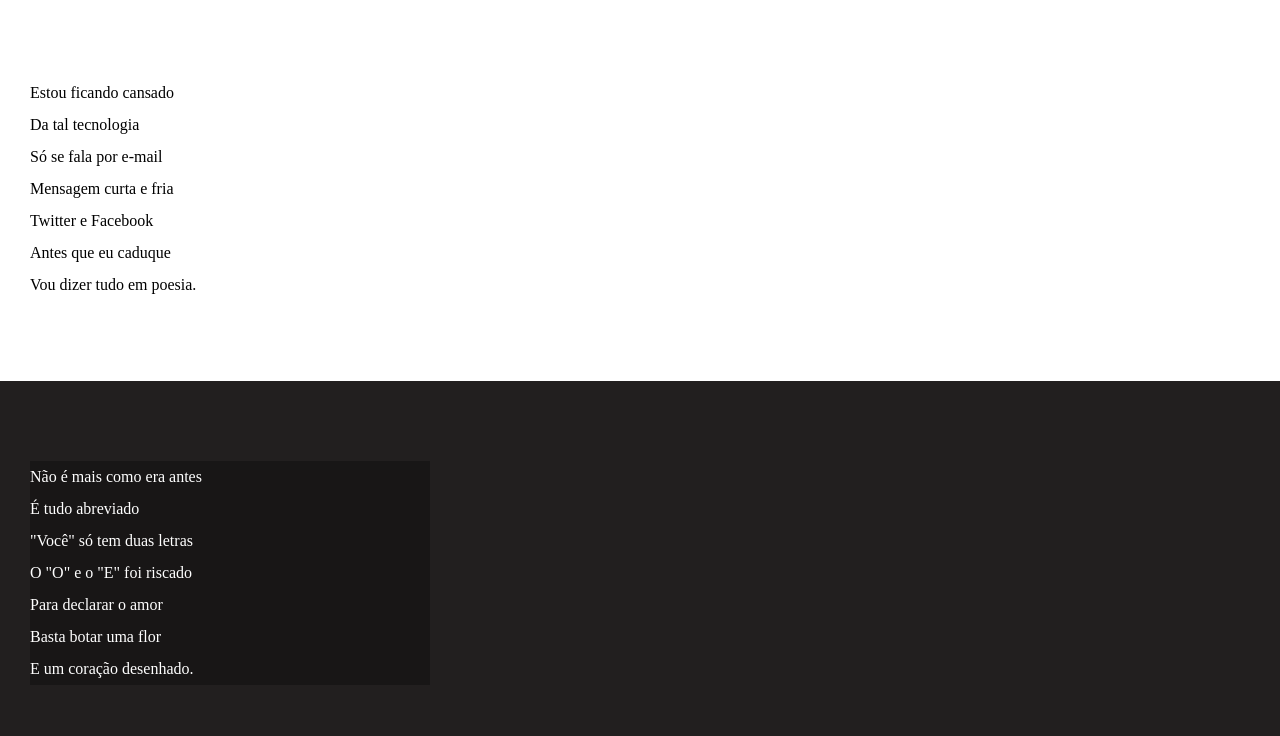
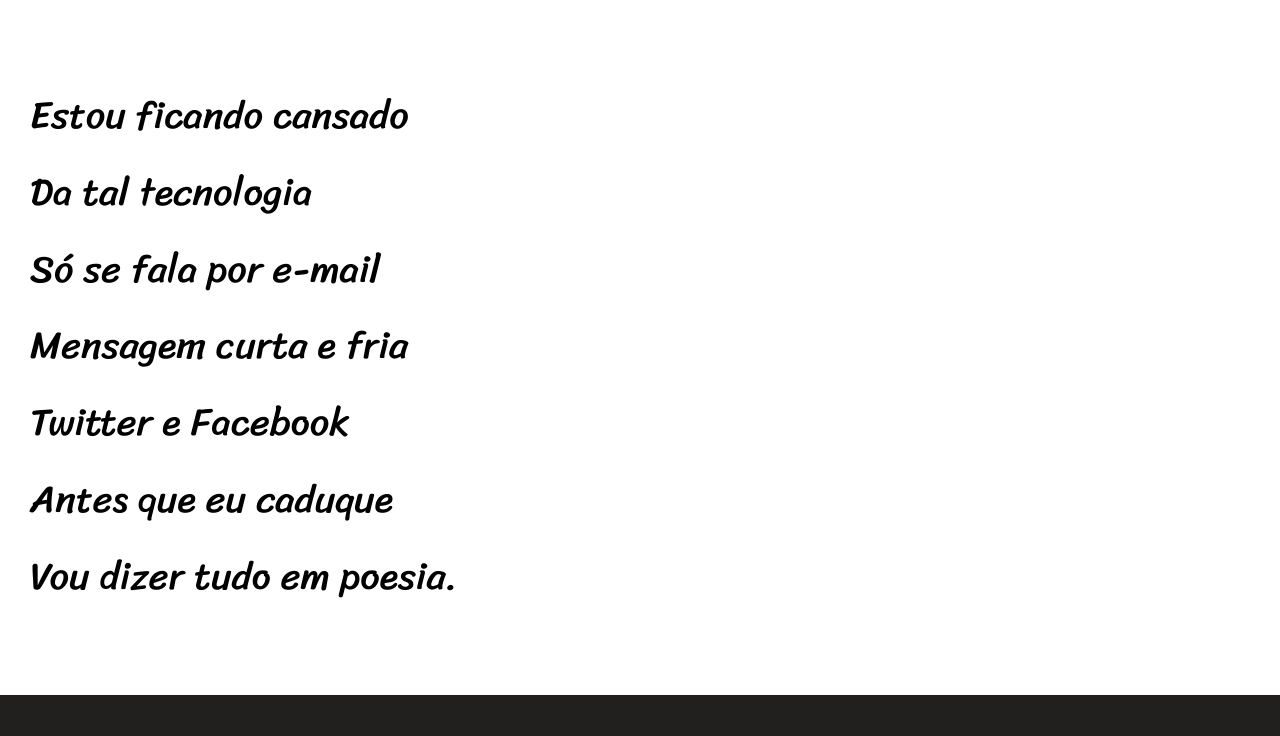
Before and after one commit to VitorDevWeb/html-css, a plain HTML site: page desafios/d012/index.html in a window 1280 px wide. Shown: the part 158-894 px from the top of the page. Drawn offline with Linux system fonts and the light colour scheme.

Commit message:
Update style.css

```diff
--- a/desafios/d012/estilo/style.css
+++ b/desafios/d012/estilo/style.css
@@ -1,13 +1,24 @@
 @charset "utf-8";
+
+@import url('https://fonts.googleapis.com/css2?family=Passion+One:wght@400;700;900&display=swap');
+@import url('https://fonts.googleapis.com/css2?family=Sriracha&display=swap');
+
+:root{
+    --font1: Verdana, Geneva, Tahoma, sans-serif;
+    --font2:  'Passion One', 'cursive';
+    --font3: 'Sriracha', 'cursive';
+}
 
 *{
     margin: 0;
     padding: 0;
+
 }
 
 html, body{
     min-height: 100%vh;
     background-color: dark;
+    font-family: var(--font1);
 }
 
 header{
@@ -19,6 +30,9 @@ header{
 header > h1{
     padding-top: 50px;
     font-variant: small-caps;
+    font-family: var(--font2);
+
+
 }
 
 header > p{
@@ -41,6 +55,8 @@ section{
     padding-bottom: 10vh;
     line-height: 2em;
     padding-left: 30px;
+    font-family: var(--font3);
+    font-size: 3vw;
 }
 
 section.normal{
@@ -49,11 +65,13 @@ section.normal{
 }
 
 section.imagem{
+
     background-color: rgb(34, 31, 31);
     color: white;
 }
 
 section.imagem > p{
+
     background-color: rgba(0, 0, 0, 0.288);
     width: 400px;
 }
```
